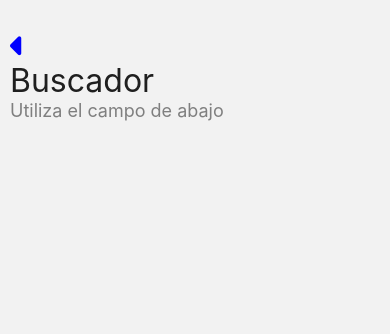
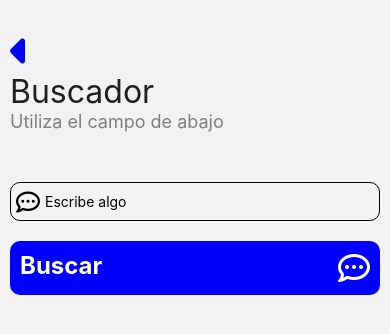
Before and after one commit to luisgudeo/appsmoviles, a React Native app: screen /Buscador in a window 390 px wide. Shown: the top 334 px of the page. Built offline with nearby package versions, Linux system fonts and the light colour scheme.

Commit message:
clase 13 agosto

```diff
--- a/src/Buscador/Index.tsx
+++ b/src/Buscador/Index.tsx
@@ -2,12 +2,14 @@ import React from 'react';
 import { View, ScrollView } from 'react-native';
 
 import Titulo from '../_componentes/Titulo';
+import Lista from './Lista';
 
 const Buscador = ({ navigation }) => {
   return (
     <View>
       <ScrollView>
         <Titulo titulo='Buscador' subtitulo='Utiliza el campo de abajo' navigation={navigation} visible={true} />
+        <Lista />
       </ScrollView>
     </View>
   )
--- /dev/null
+++ b/src/Buscador/Lista.tsx
@@ -0,0 +1,40 @@
+import React, { useState } from 'react';
+import { View, TextInput, Pressable, Text } from 'react-native';
+import Icon from 'react-native-vector-icons/FontAwesome6';
+import { views } from '../_estilos/views';
+import { botones } from '../_estilos/botones';
+import { textos } from '../_estilos/textos';
+
+const Lista = () => {
+    const [entrada, setEntrada] = useState('');
+    const [lista, setLista] = useState([
+        {nombre: 'Luis', apellido: 'Giron', correo: 'luisg@udeo.edu.gt'},
+        {nombre: 'Jose', apellido: 'Perez', correo: 'josep@udeo.edu.gt'},
+        {nombre: 'Jose', apellido: 'Giron', correo: 'joseg@udeo.edu.gt'},
+    ]);
+    const [listaFiltrada, setListaFiltrada] = useState([]);
+    const Buscar = () => {
+        setListaFiltrada([]);
+
+    }
+    return (
+        <View style={[views.body]}>
+            <View style={[views.inputView]}>
+                <Icon name='comment-dots' size={24} color='black' />
+                <TextInput placeholder='Escribe algo' value={entrada} onChangeText={setEntrada} style={[views.input]} />
+            </View>
+            <Pressable style={[botones.btn]} onPress={Buscar}>
+                <Text style={[textos.btn]}>Buscar</Text>
+                <Icon name='comment-dots' size={32} color='white' />
+            </Pressable>
+            <View style={{paddingBottom: 20}}></View>
+            {listaFiltrada.map((item, index) => {return(
+                <View key={index}>
+                    <Text>{item.nombre} {item.apellido}</Text>
+                </View>
+            )})}
+        </View>
+    )
+}
+
+export default Lista;
--- a/src/Principal/Opciones.tsx
+++ b/src/Principal/Opciones.tsx
@@ -9,16 +9,16 @@ import { views } from '../_estilos/views';
 import Tarjeta from '../_componentes/Tarjeta'
 
 const Opciones = ({ navigation }) => {
-    const IrAPagina2 = () => {
+    const IrAPBuscador = () => {
         navigation.navigate('Buscador');
     }
-    const IrAPagina1 = () => {
+    const IrAListado = () => {
         console.log('Se presionó el otro botón');
     }
     return(
         <View style={{alignItems: 'center'}}>
-            <Tarjeta titulo='Titulo 1' boton='Boton 1' icono='house' press={IrAPagina2}/>
-            <Tarjeta titulo='Otro titulo' boton='Aceptar' icono='house' press={IrAPagina1}/>
+            <Tarjeta titulo='Buscador' boton='Ir al buscador' icono='house' press={IrAPBuscador}/>
+            <Tarjeta titulo='Listado' boton='Ir al listado' icono='house' press={IrAListado}/>
         </View>
     )
 }
--- a/src/_componentes/Titulo.tsx
+++ b/src/_componentes/Titulo.tsx
@@ -6,11 +6,14 @@ import { textos } from '../_estilos/textos';
 import { views } from '../_estilos/views';
 
 const Titulo = ({titulo, subtitulo, navigation, visible}) => {
+    const regresar = () => {
+        navigation.goBack();
+    }
     return (
         <View style={[views.titulo]}>
             {visible == true ?
-                <Pressable>
-                    <Icon name='caret-left' size={30} color='blue' />
+                <Pressable onPress={regresar}>
+                    <Icon name='caret-left' size={40} color='blue' />
                 </Pressable>
             :
                 null
--- a/src/_estilos/botones.tsx
+++ b/src/_estilos/botones.tsx
@@ -4,8 +4,9 @@ export const botones = StyleSheet.create({
     btn: {
         flexDirection: 'row',
         backgroundColor: 'blue',
-        width: '95%',
+        width: '100%',
         padding: 10,
-        justifyContent: 'space-between'
+        justifyContent: 'space-between',
+        borderRadius: 10,
     }
 });
--- a/src/_estilos/views.tsx
+++ b/src/_estilos/views.tsx
@@ -12,5 +12,24 @@ export const views = StyleSheet.create({
         width: '100%',
         paddingVertical: 30,
         paddingHorizontal: 10
+    },
+    body: {
+        width: '100%',
+        paddingHorizontal: 10,
+        paddingVertical: 20
+    },
+    inputView: {
+        width: '100%',
+        padding: 5,
+        borderWidth: 1,
+        borderColor: 'black',
+        borderRadius: 10,
+        flexDirection: 'row',
+        alignItems: 'center',
+        marginBottom: 20
+    },
+    input: {
+        padding: 5,
+        flex: 1
     }
 });
```
